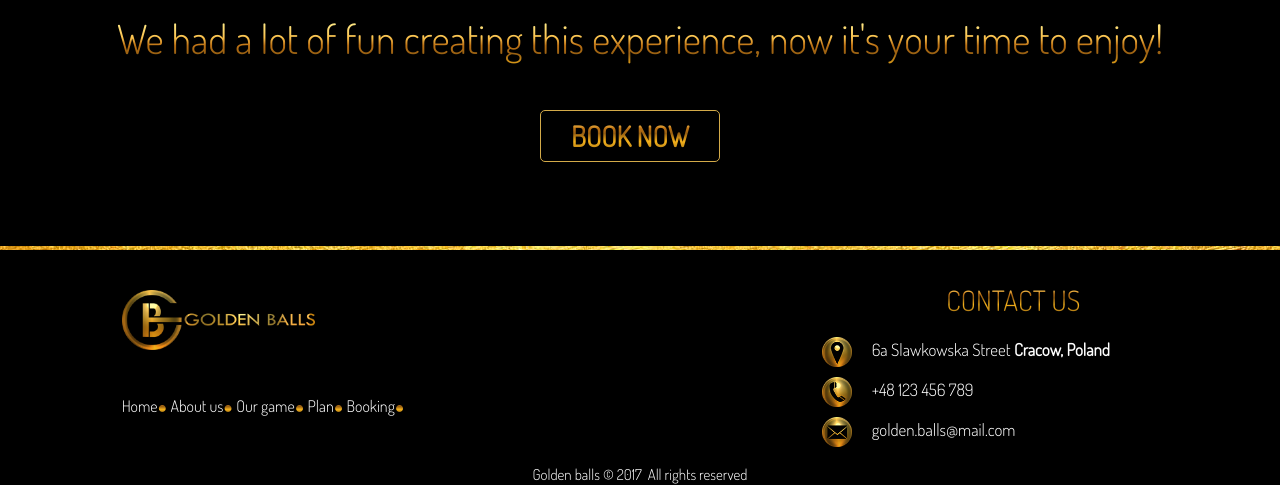
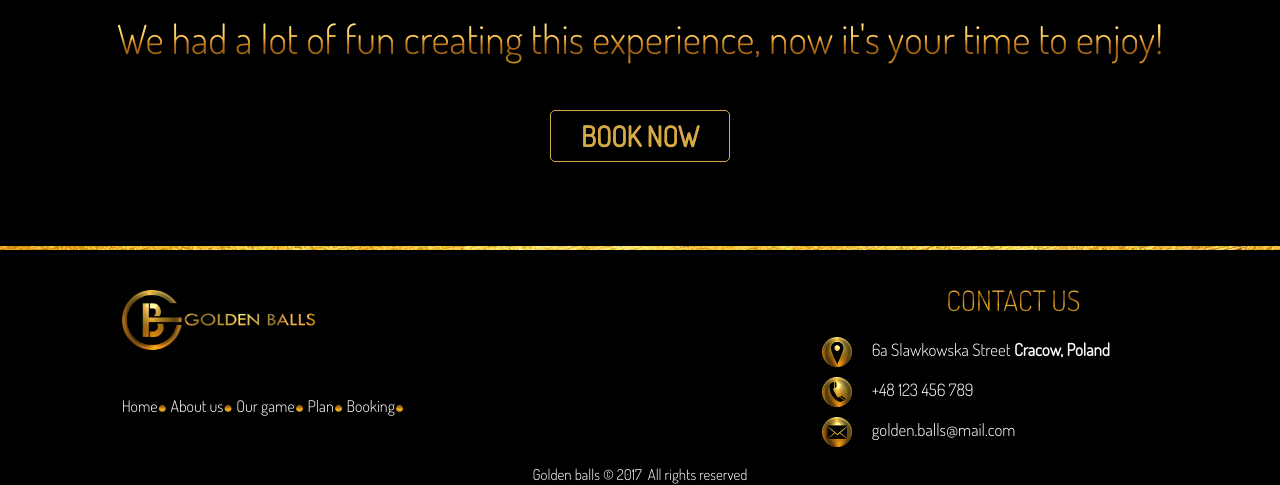
Before and after one commit to alexkolomolo/goldenballswebsite, a PHP site: page / in a window 1280 px wide. Shown: the part 3874-4359 px from the top of the page. Run offline with PHP 8.4, Linux system fonts and the light colour scheme; data that the repository does not hold is empty; some web fonts are replaced.

Commit message:
button edited

```diff
--- a/css/style.css
+++ b/css/style.css
@@ -521,7 +521,7 @@ margin-top:20px;}
 	display: block;
 	width: 200px;}
 .button1 button{
-	margin:auto;
+	margin: 0 auto 20px 10px;
 	width:180px;
 	vertical-align:middle;
 	border:solid 1px #d3aa49;
@@ -535,11 +535,15 @@ margin-top:20px;}
     -webkit-linear-gradient(top,#fffba3 0%, #fac14c 26%, #bc7114 35%, #986012 45%, #f3b01b 61%, #623d0c 100%);
 	  background: -o-linear-gradient(transparent, transparent);
 	-webkit-background-clip: text;
-    -webkit-text-fill-color: transparent;
+	color:#d3aa49;
 	font-size:28px;
 	outline:none;}
 .button1 button: hover{
-	background-color:#fff;}
+	background-color:#fff;
+	background: -webkit-linear-gradient(transparent, transparent),
+    -webkit-linear-gradient(top,#fffba3 0%, #fac14c 26%, #bc7114 35%, #986012 45%, #f3b01b 61%, #623d0c 100%);
+	  background: -o-linear-gradient(transparent, transparent);
+	-webkit-background-clip: text;}
 /*-----------------------------section 8 FOOTER-----------------------------------*/
 #section8{
 	font-family: 'Dosis', sans-serif;
@@ -650,10 +654,13 @@ a{
 	height:1000px;
     width:auto;}
 #section5 h1{
-	margin-top:10px;
-	font-size:29px;
-	text-align:center;
-	position:absolute;}
+	margin-top: 10px;
+	font-size: 29px;
+	text-align: center;
+	position: absolute;
+	margin-left: 15px;
+	margin-right: auto;
+	padding-top: 30px;}
 .schematy{
 	height:900px;
 	margin-top:80px;
```
